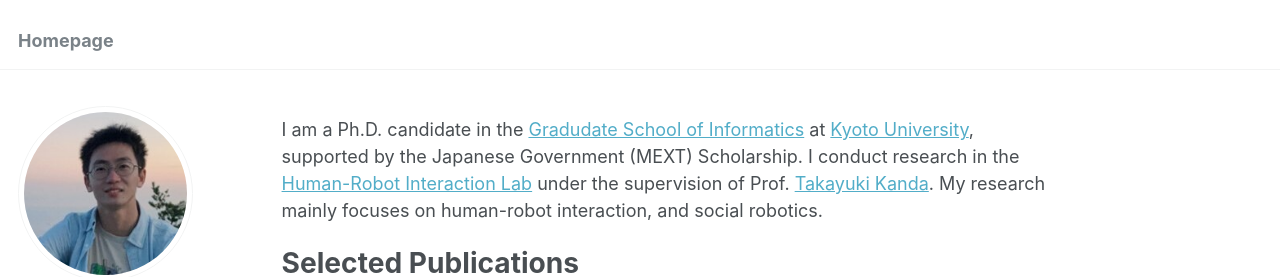
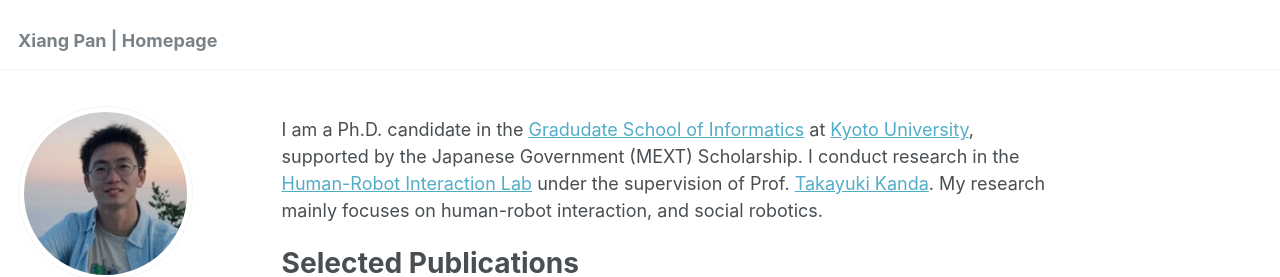
Before and after one commit to pan-xiang/pan-xiang.github.io, a Jekyll site: the page built from _pages/about.md, in a window 1280 px wide. Shown: the top 277 px of the page. Built offline with Jekyll 4.4.1, drawn with Linux system fonts in a browser that asks for light colours; some web fonts are replaced; a script that is not in the unit is left out.

Commit message:
Update _config.yml

```diff
--- a/_config.yml
+++ b/_config.yml
@@ -8,7 +8,7 @@
 
 # Basic Site Settings
 locale                   : "en-US"
-title                    : "Homepage"
+title                    : "Xiang Pan | Homepage"
 title_separator          : "-"
 name                     : # &name "Xiang Pan"
 description              : # &description "personal description"
```
